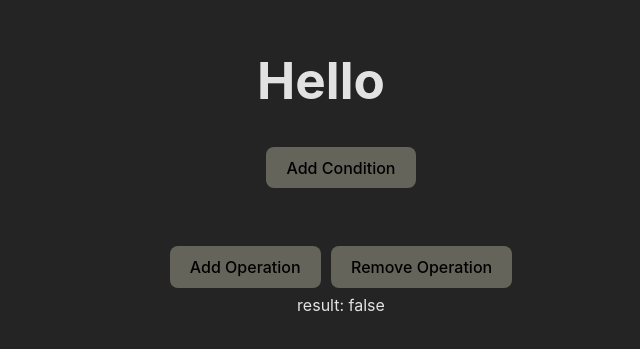
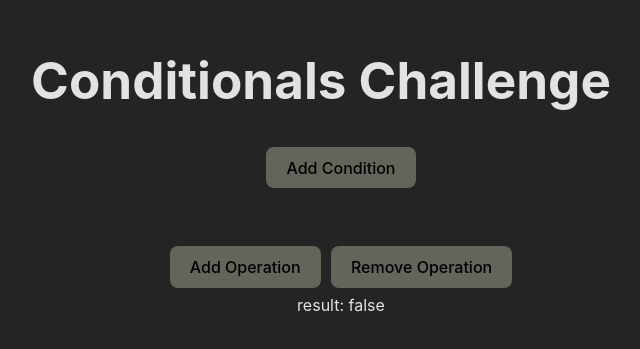
Before and after one commit to naekit/various-react-bits, a React (Vite) app: page / in a window 1280 px wide. Shown: the part 225-574 px from the top of the page, without its empty margins (319-959 px from the left). Built offline with nearby package versions, Linux system fonts and the light colour scheme.

Commit message:
abstract syntax tree

```diff
--- a/src/App.tsx
+++ b/src/App.tsx
@@ -1,6 +1,6 @@
 /* eslint-disable no-mixed-spaces-and-tabs */
 import "./App.css"
-import Conditionals from "./Condtionals"
+import Conditionals from "./components/Condtionals"
 
 function App() {
 	return (
--- a/src/Condtionals.tsx
+++ b/src/components/Condtionals.tsx
@@ -1,7 +1,6 @@
 /* eslint-disable no-mixed-spaces-and-tabs */
 import { useState } from "react"
 import { v4 as uuid } from "uuid"
-import "./App.css"
 
 type Operand = {
 	id: string
@@ -196,7 +195,7 @@ function Conditionals() {
 	return (
 		<>
 			<div className="app">
-				<h1>Hello</h1>
+				<h1>Conditionals Challenge</h1>
 				<ul>
 					{operands.map((arg) => (
 						<li key={arg.id}>
```
